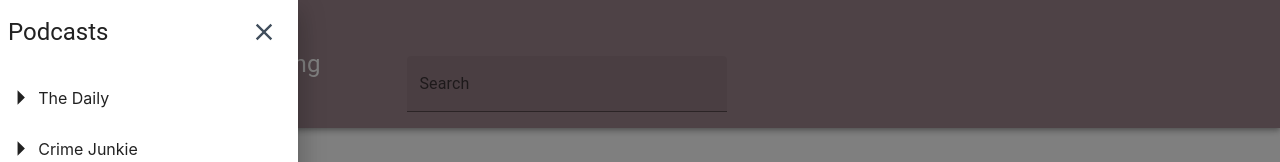
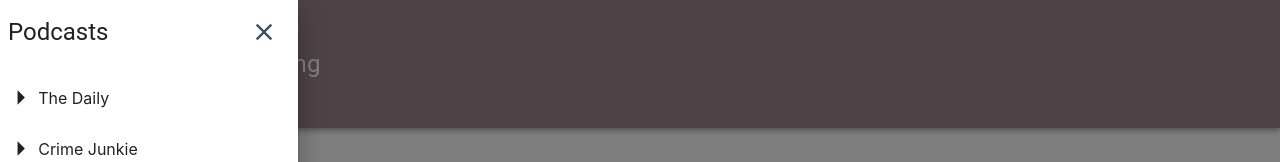
Before and after one commit to ramseylove/podcast-player, a Next.js app: page / in a window 1280 px wide. Shown: the top 162 px of the page. Built offline with nearby package versions, Linux system fonts and the light colour scheme.

Commit message:
hide search in header

```diff
--- a/components/ui/header.jsx
+++ b/components/ui/header.jsx
@@ -46,7 +46,7 @@
             Ultimate Podcasting
           </Typography>
         </Toolbar>
-        <SearchBar />
+        {/* <SearchBar /> */}
         <EpisodeWrapper>
           {selectedEpisodePlaying && (
             <EpisodePlayer
```
